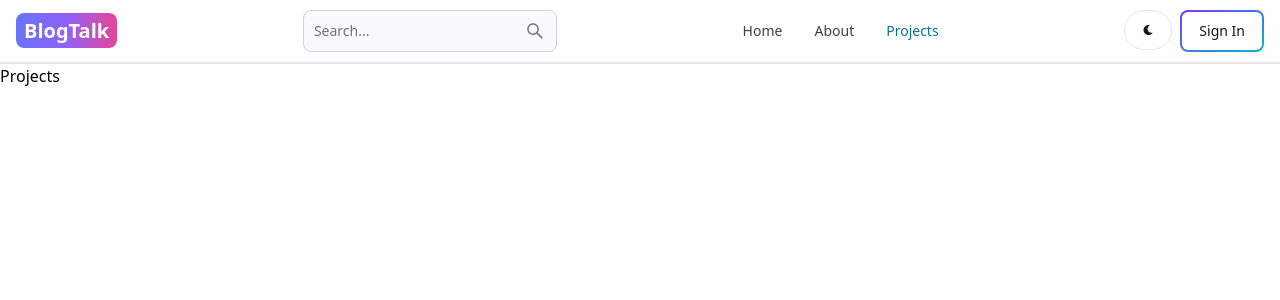
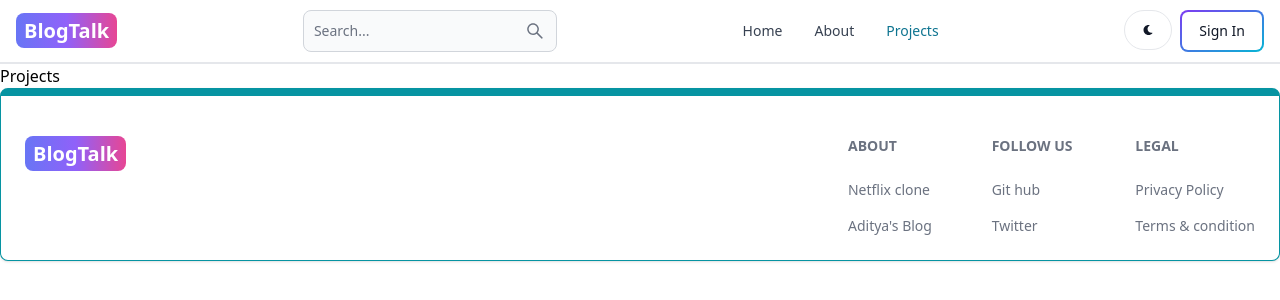
Before and after one commit to coderAditya12/MERN-blog, a React app in the folder frontend/: page /project in a window 1280 px wide. Shown: the top 300 px of the page. Built offline with nearby package versions, Linux system fonts and the light colour scheme; the HTML template or start-up script is replaced by a standard one.

Commit message:
half footer UI added

```diff
--- a/frontend/src/App.jsx
+++ b/frontend/src/App.jsx
@@ -14,6 +14,8 @@
 
 import SignIn from "./pages/SignIn";
 
+import FooterCom from "./components/footer";
+
 function App() {
   return (
     <BrowserRouter>
@@ -26,6 +28,7 @@
         <Route path="/dashboard" element={<DashBoard />} />
         <Route path="/project" element={<Projects />} />
       </Routes>
+      <FooterCom />
     </BrowserRouter>
   );
 }
--- /dev/null
+++ b/frontend/src/components/Footer.jsx
@@ -0,0 +1,89 @@
+import { Footer } from 'flowbite-react'
+import React from 'react'
+import { Link } from 'react-router-dom';
+
+const FooterCom = () => {
+  return (
+    <Footer container className="border border-t-8 border-teal-500">
+      <div className='w-full max-w-7xl mx-auto'>
+        <div className='grid w-full justify-between sm:flex md:grid-cols-1'>
+          <div className='mt-5 '>
+            <Link
+              to="/"
+              className="self-center whitespace-nowrap text-lg sm:text-xl font-semibold dark:text-white"
+            >
+              <span className="px-2 py-1 bg-gradient-to-r from-indigo-500 via-purple-500 to-pink-500 rounded-lg text-white">
+                BlogTalk
+              </span>
+            </Link>
+          </div>
+          <div className="grid grid-cols-2 gap-8 mt-4 sm:grid-cols-3 sm:gap-6">
+            <div>
+              <Footer.Title title="About" />
+              <Footer.LinkGroup col>
+                <Footer.Link
+                  href="https://gemini-neflix.vercel.app"
+                  target="_blank"
+                  rel="noopener noreferrer"
+                >
+                  Netflix clone
+                </Footer.Link>
+
+                <Footer.Link
+                  href="https://gemini-neflix.vercel.app"
+                  target="_blank"
+                  rel="noopener noreferrer"
+                >
+                  Aditya's Blog
+                </Footer.Link>
+              </Footer.LinkGroup>
+            </div>
+            <div>
+              <Footer.Title title="Follow us" />
+              <Footer.LinkGroup col>
+                <Footer.Link
+                  href="https://github.com/coderAditya12"
+                  target="_blank"
+                  rel="noopener noreferrer"
+                >
+                  Git hub
+                </Footer.Link>
+
+                <Footer.Link
+                  href="https://x.com/AdityaG2043097"
+                  target="_blank"
+                  rel="noopener noreferrer"
+                >
+                  Twitter
+                </Footer.Link>
+              </Footer.LinkGroup>
+            </div>
+            <div>
+              <Footer.Title title="Legal" />
+              <Footer.LinkGroup col>
+                <Footer.Link
+                  href="https://github.com/coderAditya12"
+                  target="_blank"
+                  rel="noopener noreferrer"
+                >
+                  Privacy Policy
+                </Footer.Link>
+
+                <Footer.Link
+                  href="https://x.com/AdityaG2043097"
+                  target="_blank"
+                  rel="noopener noreferrer"
+                >
+                  Terms & condition
+                </Footer.Link>
+              </Footer.LinkGroup>
+            </div>
+
+          </div>
+        </div>
+      </div>
+    </Footer>
+  );
+}
+
+export default FooterCom;
```
